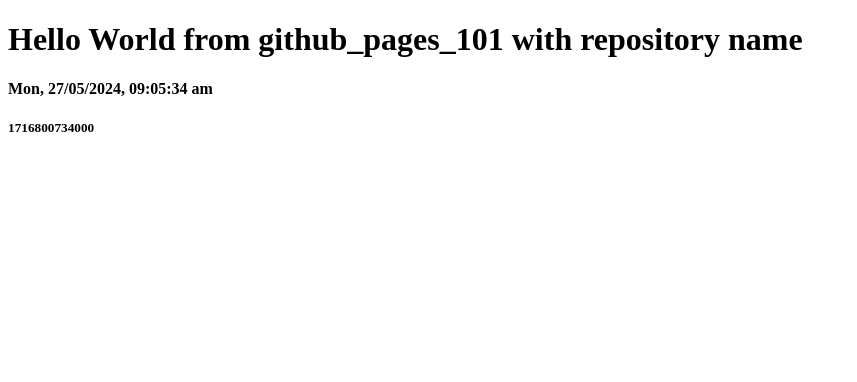
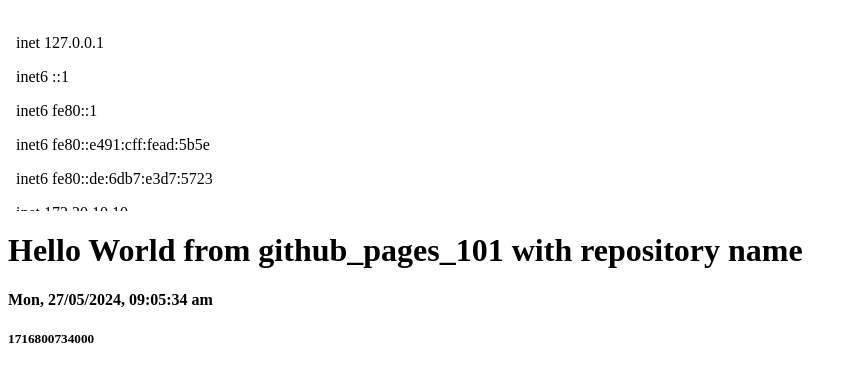
Before and after one commit to LiyimingKyle/github_pages_101, a plain HTML site: page docs/index.html in a window 1280 px wide. Shown: the whole page, without its empty margins (0-857 px from the left). Drawn offline with Linux system fonts and the light colour scheme.

Commit message:
ipaddresses index.html

```diff
--- a/docs/index.html
+++ b/docs/index.html
@@ -1,4 +1,9 @@
-<!DOCTYPE html>
+<br>
+<div id="list">
+       <iframe  width="400" height="185" src="./ipaddresses.html"
+                     frameborder="0" >
+          </iframe>
+</div><!DOCTYPE html>
 <html lang="en">
   <head>
     <meta charset="UTF-8">
```
